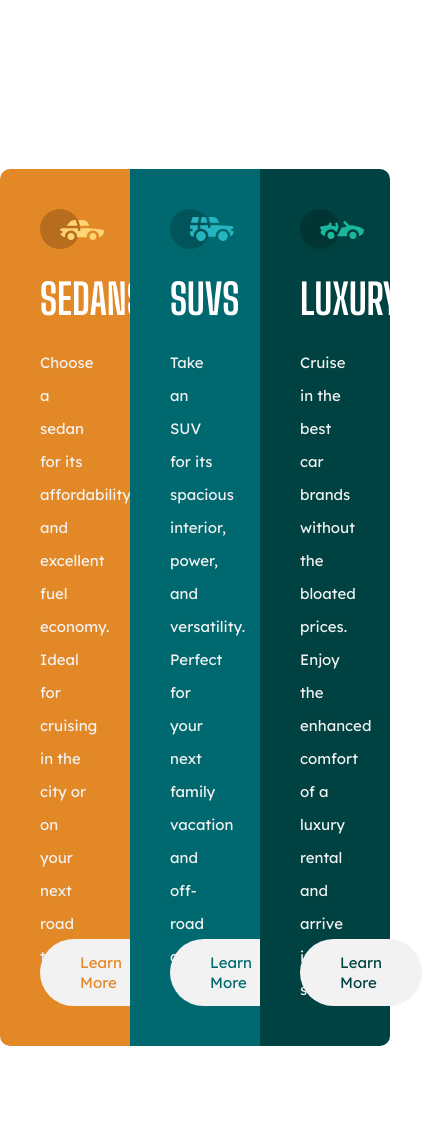
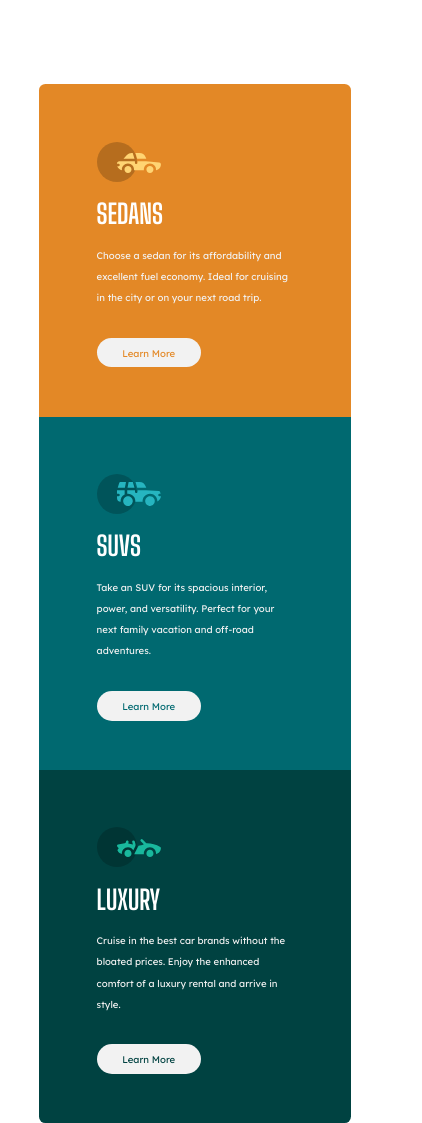
Before and after one commit to sudo-killall/3-column-preiveiw-card, a website: page index.html in a window 390 px wide. Shown: the whole page, 422 px wide, since content can reach past the window. Before the commit the page ends 1046 px from the top, so only its background shows below. Drawn offline with Linux system fonts and the light colour scheme.

Commit message:
finished mobile

```diff
--- a/index.html
+++ b/index.html
@@ -22,7 +22,7 @@
       <p class="card__content"> Choose a sedan for its affordability and excellent fuel economy. Ideal for cruising in
         the city
         or on your next road trip.</p>
-      <a class="btn bottom btn--1" href="#">Learn More</a>
+      <a class="btn  btn--1" href="#">Learn More</a>
 
     </div>
 
@@ -32,7 +32,7 @@
       <p class="card__content"> Take an SUV for its spacious interior, power, and versatility. Perfect for your next
         family vacation
         and off-road adventures.</p>
-      <a class="btn bottom btn--2" href="#">Learn More</a>
+      <a class="btn  btn--2" href="#">Learn More</a>
 
     </div>
 
@@ -42,7 +42,7 @@
       <p class="card__content"> Cruise in the best car brands without the bloated prices. Enjoy the enhanced comfort of
         a luxury
         rental and arrive in style.</p>
-      <a class="btn bottom btn--3" href="#">Learn More</a>
+      <a class="btn  btn--3" href="#">Learn More</a>
 
     </div>
 
--- a/sass/_components.scss
+++ b/sass/_components.scss
@@ -14,6 +14,7 @@
     &__content {
         font-size: $default-font-size;
         line-height: 2.2;
+        margin-bottom: 6rem;
     }
 }
 
--- a/sass/_mediaQ.scss
+++ b/sass/_mediaQ.scss
@@ -0,0 +1,68 @@
+@media (max-width: 950px) {
+    html {
+        font-size: 50%;
+    }
+    .body {
+        grid-template-rows: 25% 50% 25%;
+    }
+}
+
+@media (max-width: 700px) {
+    html {
+        font-size: 40%;
+    }
+
+    .body {
+        grid-template-rows: 30% 40% 30%;
+    }
+}
+
+@media (max-width: 540px) {
+    html {
+        font-size: 40%;
+    }
+    .card {
+        padding: 9rem;
+
+    }
+
+    .body {
+        height: 100vh;
+        width: 100vw;
+        display: grid;
+        grid-template-columns: 10% 80% 10%;
+        grid-template-rows: 10% 80% 10%;
+    }
+    .container {
+        grid-row: 2/3;
+        grid-column: 2/3;
+        display: grid;
+        grid-template-columns: 1fr;
+        grid-template-rows: repeat(3, 1fr);
+        border-radius: 1rem;
+
+    }
+
+    .card--1 {
+        grid-column: 1/-1;
+        background-color: $bright-orange;
+        border-top-left-radius: 1rem;
+        border-top-right-radius: 1rem;
+        border-bottom-left-radius: 0 !important;
+    }
+    .card--2 {
+        grid-column: 1/-1;
+        background-color: $dark-cyan;
+    }
+    .card--3 {
+        grid-column: 1/-1;
+        background-color: $very-dark-cyan;
+        border-bottom-left-radius: 1rem;
+        border-bottom-right-radius: 1rem;
+        border-top-right-radius: 0 !important;
+    }
+
+    .attribution{
+        grid-row: 3/4;
+    }
+}
```
Also changed, not shown: css/style.css, 1 other file.
